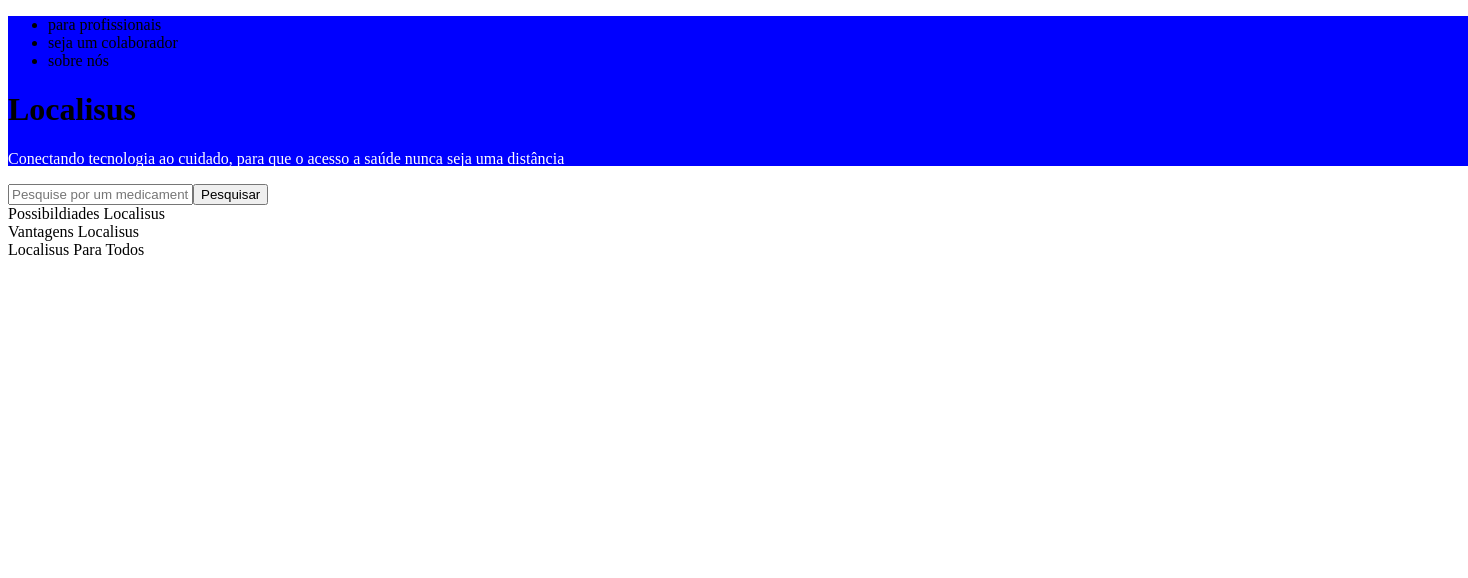
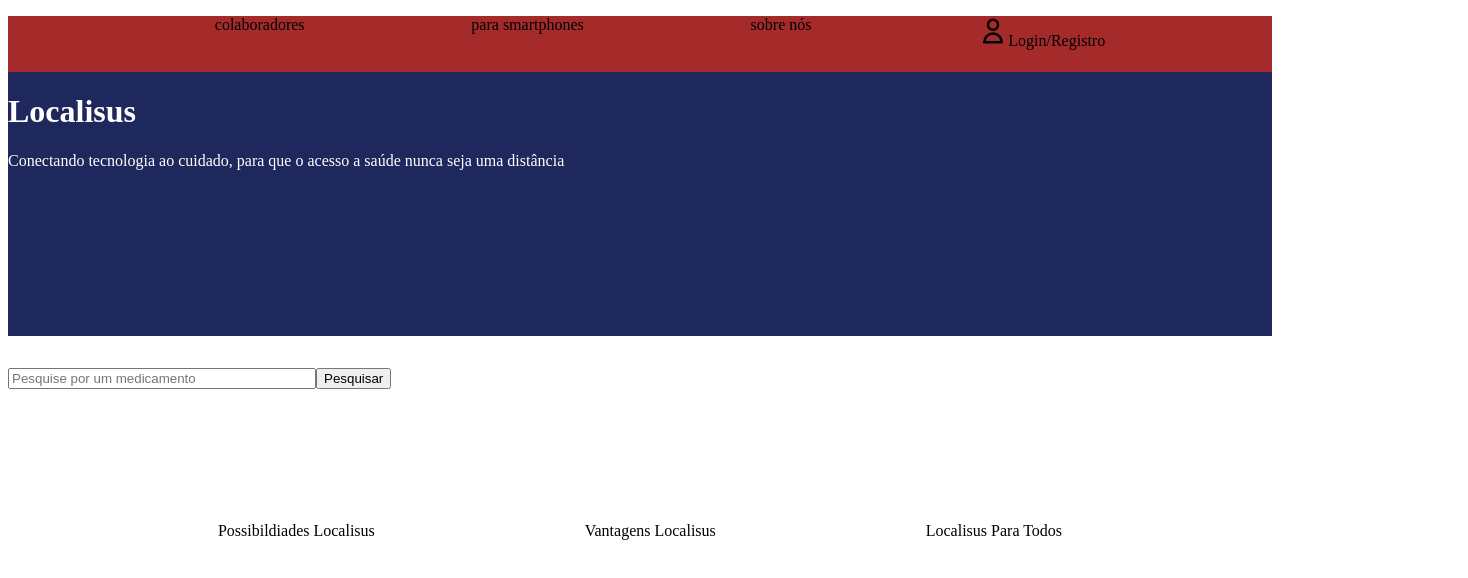
Before and after one commit to bendominique/Localisus, a React (Vite) app in the folder Frontend/Localisus/: page / in a window 1280 px wide. Shown: the top 578 px of the page, 1468 px wide, since content can reach past the window. Built offline with nearby package versions, Linux system fonts and the light colour scheme.

Commit message:
Começando apenas estilização básica

```diff
--- /dev/null
+++ b/Frontend/Localisus/src/components/BarraPesquisa.css
@@ -0,0 +1,5 @@
+.medicamentos-pesquisa{
+    margin-top: 2rem;
+    margin-bottom: 2rem;
+    width: 300px;
+}
--- a/Frontend/Localisus/src/components/BarraPesquisa.tsx
+++ b/Frontend/Localisus/src/components/BarraPesquisa.tsx
@@ -1,4 +1,5 @@
 import { useState } from 'react'
+import "./BarraPesquisa.css"
 
 interface BarraPesquisaProps {
     onSearch: (termo:string) => void
@@ -16,6 +17,7 @@
     return(
         <form onSubmit={handleEnvio}>
             <input
+                className='medicamentos-pesquisa'
                 type='text'
                 value={termo}
                 onChange={(e) => setTermo(e.target.value)}
--- /dev/null
+++ b/Frontend/Localisus/src/components/UsuarioIcon.css
@@ -0,0 +1,4 @@
+.icone-usuario{
+    width: 30px;
+    cursor: pointer;
+}
--- /dev/null
+++ b/Frontend/Localisus/src/components/UsuarioIcon.tsx
@@ -0,0 +1,8 @@
+import './UsuarioIcon.css'
+const UsuarioIcon = () => {
+    return(
+        <svg className="icone-usuario" viewBox="0 0 24 24" fill="none" xmlns="http://www.w3.org/2000/svg"><g id="SVGRepo_bgCarrier" stroke-width="0"></g><g id="SVGRepo_tracerCarrier" stroke-linecap="round" stroke-linejoin="round"></g><g id="SVGRepo_iconCarrier"> <path d="M16 7C16 9.20914 14.2091 11 12 11C9.79086 11 8 9.20914 8 7C8 4.79086 9.79086 3 12 3C14.2091 3 16 4.79086 16 7Z" stroke="#000000" stroke-width="2" stroke-linecap="round" stroke-linejoin="round"></path> <path d="M12 14C8.13401 14 5 17.134 5 21H19C19 17.134 15.866 14 12 14Z" stroke="#000000" stroke-width="2" stroke-linecap="round" stroke-linejoin="round"></path> </g></svg>
+    )
+}
+
+export default UsuarioIcon
--- a/Frontend/Localisus/src/pages/Home.css
+++ b/Frontend/Localisus/src/pages/Home.css
@@ -1,9 +1,41 @@
 .cabecalho{
-    height: 150px;
-    width: 1460px;
-    background-color: blue;
+    height:20rem;
+    width: 100%;
+    background-color: #1F285D;
 }
 
-.cabecalho p {
+.cabecalho p,
+.cabecalho h1  {
     color: white;
 }
+
+.lista-informacoes
+{
+    flex-direction: row;
+    text-decoration: none;
+    background-color: brown;
+    display: flex;
+    height: 3.5rem;
+    justify-content: center;
+    justify-content: space-evenly;
+
+}
+
+.lista-informacoes li,
+.lista-informacoes li a
+{
+    text-decoration: none;
+    color: inherit;
+    list-style: none;
+    cursor: pointer;
+}
+
+
+
+.elementos-pagina
+{
+    display: flex;
+    justify-content: center;
+    justify-content: space-evenly;
+    margin-top: 8%;
+}
--- a/Frontend/Localisus/src/pages/Home.tsx
+++ b/Frontend/Localisus/src/pages/Home.tsx
@@ -4,9 +4,13 @@
 import { hospitaisMock } from '../mocks/hospitaisMocks'
 import { BarraPesquisa } from '../components/BarraPesquisa'
 import { MapaLocalisus } from '../components/MapaLocalisus'
+import { Link, NavLink } from 'react-router-dom'
 import "./Home.css"
+import UsuarioIcon from '../components/UsuarioIcon'
+
 
 export const Home = () => {
+
     //representação da memória do state
     const [erro, setErro] = useState('')
     const [resultado, setResultado] = useState<any[]>([])
@@ -37,7 +41,7 @@
             idMedicamentos.includes(i.medicamentoId) && i.quantidade > 0
         )
 
-        if(estoqueDisponivel.length === 0) {
+        if (estoqueDisponivel.length === 0) {
             setErro('Nenhum hospital possui esse medicamento em estoque no momento')
             return
         }
@@ -57,21 +61,37 @@
         setResultado(resultadoFinal)
     }
 
-    return(
+
+
+    return (
         <>
             <header className='cabecalho'>
                 <ul className='lista-informacoes'>
-                <li> para profissionais </li>
-                <li> seja um colaborador </li>
-                <li> sobre nós </li>
+                    <li>
+                        <NavLink to="/">
+                            colaboradores
+                        </NavLink>
+                    </li>
+                    <li>
+                        <NavLink to="/">
+                         para smartphones
+                         </NavLink>
+                    </li>
+                    <li>
+                        <NavLink to="/"> sobre nós </NavLink>
+                     </li>
+                    <li>
+
+                    <UsuarioIcon></UsuarioIcon>
+                        Login/Registro
+                    </li>
                 </ul>
-             <h1>Localisus</h1>
+                <h1 className='letreiro'>Localisus</h1>
                 <p>Conectando tecnologia ao cuidado, para que o acesso a saúde nunca seja uma distância</p>
-            <BarraPesquisa onSearch={handlePesquisa} />
                 {erro && <p style={{ color: 'red' }}>{erro}</p>}
                 <div>
                     {resultado.length > 0 && (
-                    <MapaLocalisus hospitaisEncontrados={resultado}/>
+                        <MapaLocalisus hospitaisEncontrados={resultado} />
                     )}
                     {/* {resultado.length> 0 && <p>Hospitais Encontados:</p>}
                 <ul>
@@ -84,8 +104,10 @@
                     ))}
                 </ul> */}
                 </div>
+            </header>
+            <BarraPesquisa onSearch={handlePesquisa} />
             <div>
-                <article>
+                <article className='elementos-pagina'>
                     <section className='possibilidade'>
                         Possibildiades Localisus
                     </section>
@@ -97,7 +119,6 @@
                     </section>
                 </article>
             </div>
-        </header>
         </>
     )
 }
--- a/Frontend/Localisus/tsconfig.json
+++ b/Frontend/Localisus/tsconfig.json
@@ -15,7 +15,7 @@
     "isolatedModules": true,
     "noEmit": true,
     "jsx": "react-jsx",
-    "ignoreDeprecations": "6.0"
+    //"ignoreDeprecations": "6.0"
   },
   "include": ["src"]
 }
```
Also changed, not shown: 1 other file (tests, documents, lock files or other folders). Lines whose indentation alone changed are shown as unchanged.
